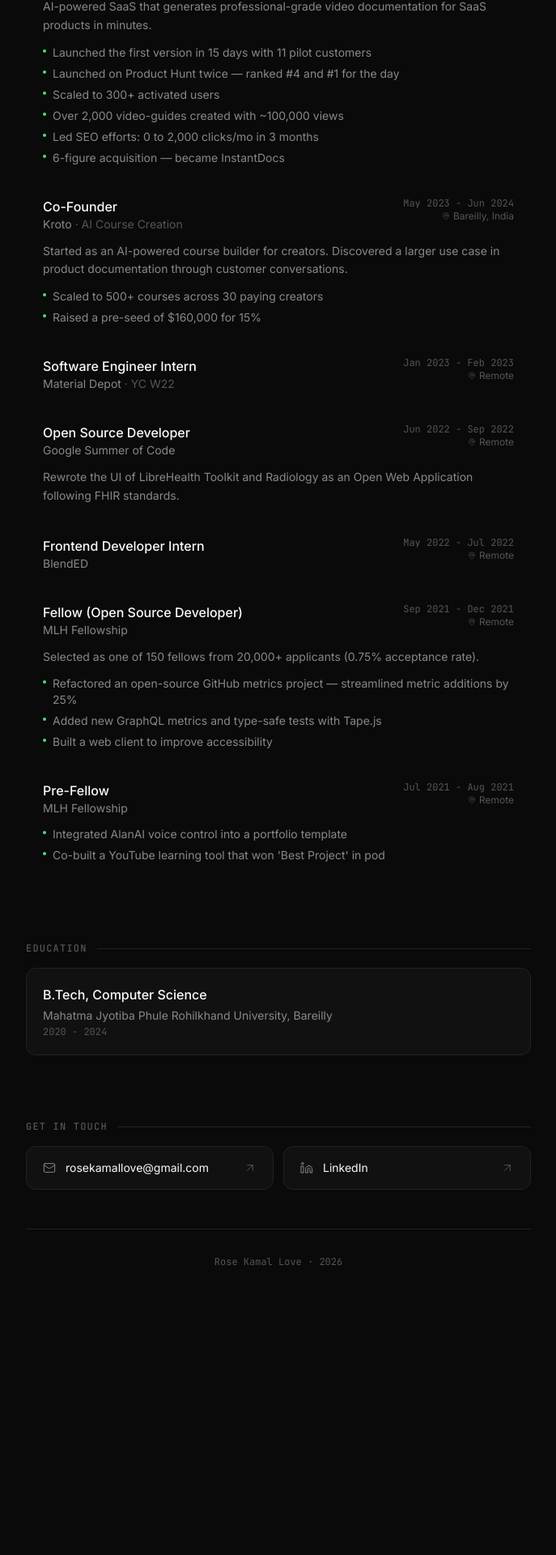
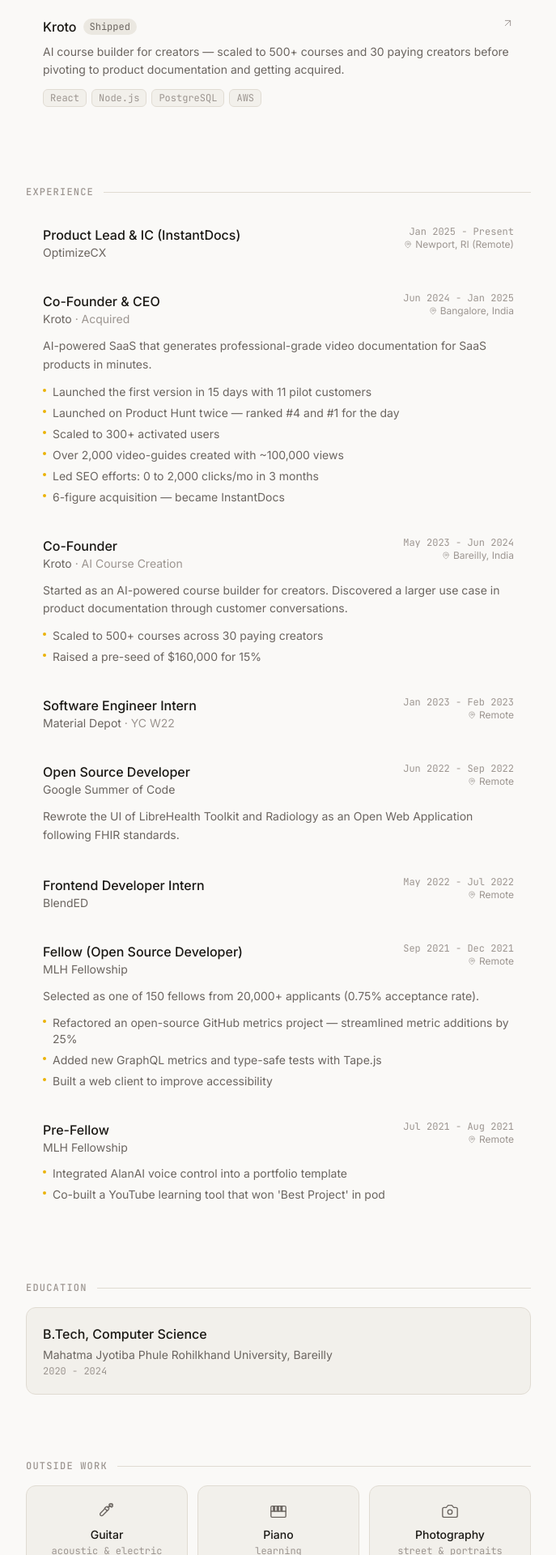
Before and after one commit to rosekamallove/rosekamal.com, a Next.js app: page / in a window 1280 px wide. Shown: the part 872-2792 px from the top of the page at 81% size, without its empty margins (296-983 px from the left). Before the commit the page ends 2534 px from the top, so only its background shows below. Built offline with nearby package versions, Linux system fonts and the light colour scheme.

Commit message:
few updates

```diff
--- a/src/app/globals.css
+++ b/src/app/globals.css
@@ -1,20 +1,44 @@
 @import "tailwindcss";
 
 @theme {
-  --color-bg: #0a0a0a;
-  --color-bg-card: #111111;
-  --color-bg-card-hover: #1a1a1a;
-  --color-border: #222222;
-  --color-border-hover: #333333;
-  --color-text-primary: #fafafa;
-  --color-text-secondary: #888888;
-  --color-text-muted: #555555;
-  --color-accent: #e5e5e5;
-  --color-accent-dim: #333333;
-  --color-green: #4ade80;
+  --color-bg: var(--bg);
+  --color-bg-card: var(--bg-card);
+  --color-bg-card-hover: var(--bg-card-hover);
+  --color-border: var(--border);
+  --color-border-hover: var(--border-hover);
+  --color-text-primary: var(--text-primary);
+  --color-text-secondary: var(--text-secondary);
+  --color-text-muted: var(--text-muted);
+  --color-yellow: var(--yellow);
 
   --font-sans: "Inter", ui-sans-serif, system-ui, -apple-system, sans-serif;
   --font-mono: "JetBrains Mono", ui-monospace, monospace;
+}
+
+/* Light theme (default) */
+:root {
+  --bg: #faf9f7;
+  --bg-card: #f2f0eb;
+  --bg-card-hover: #ebe8e1;
+  --border: #e0dbd2;
+  --border-hover: #c8c1b6;
+  --text-primary: #1a1814;
+  --text-secondary: #6b6560;
+  --text-muted: #9c9590;
+  --yellow: #eab308;
+}
+
+/* Dark theme */
+html.dark {
+  --bg: #0a0a0a;
+  --bg-card: #111111;
+  --bg-card-hover: #1a1a1a;
+  --border: #222222;
+  --border-hover: #333333;
+  --text-primary: #fafafa;
+  --text-secondary: #888888;
+  --text-muted: #555555;
+  --yellow: #facc15;
 }
 
 html {
@@ -22,16 +46,16 @@
 }
 
 body {
-  background-color: var(--color-bg);
-  color: var(--color-text-primary);
+  background-color: var(--bg);
+  color: var(--text-primary);
   font-family: var(--font-sans);
   -webkit-font-smoothing: antialiased;
   -moz-osx-font-smoothing: grayscale;
 }
 
 ::selection {
-  background-color: rgba(74, 222, 128, 0.2);
-  color: var(--color-green);
+  background-color: rgba(250, 204, 21, 0.2);
+  color: var(--yellow);
 }
 
 @keyframes fade-in {
--- a/src/app/layout.tsx
+++ b/src/app/layout.tsx
@@ -20,14 +20,17 @@
   },
 };
 
+const themeScript = `(function(){try{var t=localStorage.getItem('theme');if(t==='dark'||(!t&&window.matchMedia('(prefers-color-scheme: dark)').matches)){document.documentElement.classList.add('dark');}}catch(e){}})();`;
+
 export default function RootLayout({
   children,
 }: {
   children: React.ReactNode;
 }) {
   return (
-    <html lang="en">
+    <html lang="en" suppressHydrationWarning>
       <head>
+        <script dangerouslySetInnerHTML={{ __html: themeScript }} />
         <link
           href="https://fonts.googleapis.com/css2?family=Inter:wght@300;400;500;600;700&family=JetBrains+Mono:wght@400;500&display=swap"
           rel="stylesheet"
--- a/src/app/page.tsx
+++ b/src/app/page.tsx
@@ -4,9 +4,14 @@
   Linkedin,
   Github,
   MapPin,
+  Guitar,
+  Piano,
+  Camera,
 } from "@/components/icons";
+import { ThemeToggle } from "@/components/ThemeToggle";
 
 const NAV_LINKS = [
+  { label: "Projects", href: "#projects" },
   { label: "Experience", href: "#experience" },
   { label: "Education", href: "#education" },
   { label: "Contact", href: "#contact" },
@@ -27,6 +32,33 @@
     label: "GitHub",
     href: "https://github.com/rosekamallove",
     icon: Github,
+  },
+];
+
+type ProjectStatus = "active" | "shipped" | "archived";
+
+const PROJECTS: {
+  name: string;
+  description: string;
+  url?: string;
+  tech: string[];
+  status: ProjectStatus;
+}[] = [
+  {
+    name: "InstantDocs",
+    description:
+      "AI-powered video documentation for SaaS products. Auto-generates professional step-by-step guides from screen recordings in minutes.",
+    url: "https://instantdocs.app",
+    tech: ["Next.js", "TypeScript", "OpenAI", "FFmpeg"],
+    status: "active",
+  },
+  {
+    name: "Kroto",
+    description:
+      "AI course builder for creators — scaled to 500+ courses and 30 paying creators before pivoting to product documentation and getting acquired.",
+    url: "https://kroto.in",
+    tech: ["React", "Node.js", "PostgreSQL", "AWS"],
+    status: "shipped",
   },
 ];
 
@@ -121,13 +153,19 @@
   },
 ];
 
+const HOBBIES = [
+  { icon: Guitar, label: "Guitar", note: "acoustic & electric" },
+  { icon: Piano, label: "Piano", note: "learning" },
+  { icon: Camera, label: "Photography", note: "street & portraits" },
+];
+
 export default function Home() {
   return (
     <div className="mx-auto max-w-2xl px-6 py-16 sm:py-24">
       {/* ── Nav ── */}
       <nav className="animate-fade-in mb-16 flex items-center justify-between">
         <span className="font-mono text-sm text-text-muted">rkl</span>
-        <div className="flex gap-6">
+        <div className="flex items-center gap-6">
           {NAV_LINKS.map((link) => (
             <a
               key={link.href}
@@ -137,6 +175,7 @@
               {link.label}
             </a>
           ))}
+          <ThemeToggle />
         </div>
       </nav>
 
@@ -148,8 +187,8 @@
           <span className="mx-1 text-text-muted">/</span>
           <span className="inline-flex items-center gap-1.5">
             <span className="relative flex h-2 w-2">
-              <span className="absolute inline-flex h-full w-full animate-ping rounded-full bg-green opacity-75" />
-              <span className="relative inline-flex h-2 w-2 rounded-full bg-green" />
+              <span className="absolute inline-flex h-full w-full animate-ping rounded-full bg-yellow opacity-75" />
+              <span className="relative inline-flex h-2 w-2 rounded-full bg-yellow" />
             </span>
             Available
           </span>
@@ -188,10 +227,20 @@
         <div className="rounded-xl border border-border bg-bg-card p-5">
           <p className="text-sm leading-relaxed text-text-secondary">
             Leading product and shipping as an IC on{" "}
-            <span className="text-text-primary font-medium">InstantDocs</span>{" "}
+            <span className="font-medium text-text-primary">InstantDocs</span>{" "}
             at OptimizeCX — the evolution of Kroto after its acquisition.
             Building the future of product documentation.
           </p>
+        </div>
+      </section>
+
+      {/* ── Projects ── */}
+      <section id="projects" className="animate-fade-in stagger-6 mb-20">
+        <SectionHeading label="Projects" />
+        <div className="space-y-1">
+          {PROJECTS.map((project, i) => (
+            <ProjectCard key={i} {...project} />
+          ))}
         </div>
       </section>
 
@@ -216,6 +265,16 @@
           <p className="mt-0.5 font-mono text-xs text-text-muted">
             2020 - 2024
           </p>
+        </div>
+      </section>
+
+      {/* ── Outside Work ── */}
+      <section className="animate-fade-in stagger-7 mb-20">
+        <SectionHeading label="Outside Work" />
+        <div className="grid grid-cols-3 gap-3">
+          {HOBBIES.map((h) => (
+            <HobbyCard key={h.label} {...h} />
+          ))}
         </div>
       </section>
 
@@ -271,6 +330,74 @@
   );
 }
 
+function ProjectCard({
+  name,
+  description,
+  url,
+  tech,
+  status,
+}: {
+  name: string;
+  description: string;
+  url?: string;
+  tech: string[];
+  status: ProjectStatus;
+}) {
+  const statusConfig: Record<
+    ProjectStatus,
+    { label: string; className: string }
+  > = {
+    active: { label: "Active", className: "text-yellow bg-yellow/10" },
+    shipped: {
+      label: "Shipped",
+      className: "text-text-secondary bg-bg-card-hover",
+    },
+    archived: {
+      label: "Archived",
+      className: "text-text-muted bg-bg-card-hover",
+    },
+  };
+  const { label, className: statusClass } = statusConfig[status];
+
+  const inner = (
+    <div className="group rounded-xl border border-transparent px-5 py-4 transition-all hover:border-border hover:bg-bg-card">
+      <div className="flex items-start justify-between gap-2">
+        <div className="flex flex-wrap items-center gap-2">
+          <h3 className="font-medium">{name}</h3>
+          <span
+            className={`rounded-full px-2 py-0.5 font-mono text-xs ${statusClass}`}
+          >
+            {label}
+          </span>
+        </div>
+        {url && <ArrowUpRight size={15} />}
+      </div>
+      <p className="mt-2 text-sm leading-relaxed text-text-secondary">
+        {description}
+      </p>
+      <div className="mt-3 flex flex-wrap gap-1.5">
+        {tech.map((t) => (
+          <span
+            key={t}
+            className="rounded-md border border-border bg-bg-card px-2 py-0.5 font-mono text-xs text-text-muted"
+          >
+            {t}
+          </span>
+        ))}
+      </div>
+    </div>
+  );
+
+  if (url) {
+    return (
+      <a href={url} target="_blank" rel="noopener noreferrer" className="block">
+        {inner}
+      </a>
+    );
+  }
+  return inner;
+}
+
 function ExperienceCard({
   title,
   company,
@@ -319,7 +446,7 @@
         <ul className="mt-3 space-y-1.5">
           {highlights.map((item, i) => (
             <li key={i} className="flex gap-2 text-sm text-text-secondary">
-              <span className="mt-1.5 h-1 w-1 shrink-0 rounded-full bg-green" />
+              <span className="mt-1.5 h-1 w-1 shrink-0 rounded-full bg-yellow" />
               {item}
             </li>
           ))}
@@ -328,3 +455,25 @@
     </div>
   );
 }
+
+function HobbyCard({
+  icon: Icon,
+  label,
+  note,
+}: {
+  icon: React.ComponentType<{ size?: number; className?: string }>;
+  label: string;
+  note?: string;
+}) {
+  return (
+    <div className="flex flex-col items-center gap-2 rounded-xl border border-border bg-bg-card px-4 py-5 text-center">
+      <Icon size={22} className="text-text-secondary" />
+      <div>
+        <p className="text-sm font-medium">{label}</p>
+        {note && (
+          <p className="mt-0.5 font-mono text-xs text-text-muted">{note}</p>
+        )}
+      </div>
+    </div>
+  );
+}
--- /dev/null
+++ b/src/components/ThemeToggle.tsx
@@ -0,0 +1,29 @@
+'use client';
+
+import { useEffect, useState } from 'react';
+import { Sun, Moon } from '@/components/icons';
+
+export function ThemeToggle() {
+  const [isDark, setIsDark] = useState(false);
+
+  useEffect(() => {
+    setIsDark(document.documentElement.classList.contains('dark'));
+  }, []);
+
+  function toggle() {
+    const next = !isDark;
+    setIsDark(next);
+    document.documentElement.classList.toggle('dark', next);
+    localStorage.setItem('theme', next ? 'dark' : 'light');
+  }
+
+  return (
+    <button
+      onClick={toggle}
+      aria-label={isDark ? 'Switch to light mode' : 'Switch to dark mode'}
+      className="flex h-8 w-8 items-center justify-center rounded-lg border border-border bg-bg-card text-text-secondary transition-all hover:border-border-hover hover:bg-bg-card-hover hover:text-text-primary"
+    >
+      {isDark ? <Sun size={15} /> : <Moon size={15} />}
+    </button>
+  );
+}
--- a/src/components/icons.tsx
+++ b/src/components/icons.tsx
@@ -100,3 +100,105 @@
     </svg>
   );
 }
+
+export function Sun({ size = defaultSize, className }: IconProps) {
+  return (
+    <svg
+      width={size}
+      height={size}
+      viewBox="0 0 24 24"
+      fill="none"
+      stroke="currentColor"
+      strokeWidth={1.5}
+      strokeLinecap="round"
+      strokeLinejoin="round"
+      className={className ?? "text-text-secondary transition-colors"}
+    >
+      <circle cx="12" cy="12" r="4" />
+      <path d="M12 2v2M12 20v2M4.93 4.93l1.41 1.41M17.66 17.66l1.41 1.41M2 12h2M20 12h2M4.93 19.07l1.41-1.41M17.66 6.34l1.41-1.41" />
+    </svg>
+  );
+}
+
+export function Moon({ size = defaultSize, className }: IconProps) {
+  return (
+    <svg
+      width={size}
+      height={size}
+      viewBox="0 0 24 24"
+      fill="none"
+      stroke="currentColor"
+      strokeWidth={1.5}
+      strokeLinecap="round"
+      strokeLinejoin="round"
+      className={className ?? "text-text-secondary transition-colors"}
+    >
+      <path d="M21 12.79A9 9 0 1 1 11.21 3 7 7 0 0 0 21 12.79z" />
+    </svg>
+  );
+}
+
+export function Guitar({ size = defaultSize, className }: IconProps) {
+  return (
+    <svg
+      width={size}
+      height={size}
+      viewBox="0 0 24 24"
+      fill="none"
+      stroke="currentColor"
+      strokeWidth={1.5}
+      strokeLinecap="round"
+      strokeLinejoin="round"
+      className={className ?? "text-text-secondary"}
+    >
+      <path d="m11.9 12.1-5.4 5.4a2.12 2.12 0 1 1-3-3l5.4-5.4" />
+      <path d="M14.3 9.7a2.5 2.5 0 0 0-3.5-3.5L9 8l3.5 3.5 1.8-1.8Z" />
+      <path d="m16 6 1-1 1.5 1.5L20 5l-1-1 1-1-1.5-1.5-1 1-1-1-1.5 1.5 1 1-3 3" />
+      <circle cx="9.5" cy="14.5" r="0.5" fill="currentColor" stroke="none" />
+    </svg>
+  );
+}
+
+export function Piano({ size = defaultSize, className }: IconProps) {
+  return (
+    <svg
+      width={size}
+      height={size}
+      viewBox="0 0 24 24"
+      fill="none"
+      stroke="currentColor"
+      strokeWidth={1.5}
+      strokeLinecap="round"
+      strokeLinejoin="round"
+      className={className ?? "text-text-secondary"}
+    >
+      <rect x="2" y="5" width="20" height="15" rx="1.5" />
+      <line x1="2" y1="12" x2="22" y2="12" />
+      <line x1="7" y1="5" x2="7" y2="12" />
+      <line x1="12" y1="5" x2="12" y2="12" />
+      <line x1="17" y1="5" x2="17" y2="12" />
+      <rect x="4.5" y="5" width="3" height="7" rx="0.5" fill="currentColor" stroke="none" />
+      <rect x="9.5" y="5" width="3" height="7" rx="0.5" fill="currentColor" stroke="none" />
+      <rect x="14.5" y="5" width="3" height="7" rx="0.5" fill="currentColor" stroke="none" />
+    </svg>
+  );
+}
+
+export function Camera({ size = defaultSize, className }: IconProps) {
+  return (
+    <svg
+      width={size}
+      height={size}
+      viewBox="0 0 24 24"
+      fill="none"
+      stroke="currentColor"
+      strokeWidth={1.5}
+      strokeLinecap="round"
+      strokeLinejoin="round"
+      className={className ?? "text-text-secondary"}
+    >
+      <path d="M14.5 4h-5L7 7H4a2 2 0 0 0-2 2v9a2 2 0 0 0 2 2h16a2 2 0 0 0 2-2V9a2 2 0 0 0-2-2h-3l-2.5-3z" />
+      <circle cx="12" cy="13" r="3" />
+    </svg>
+  );
+}
```
Also changed, not shown: 1 other file (tests, documents, lock files or other folders).
